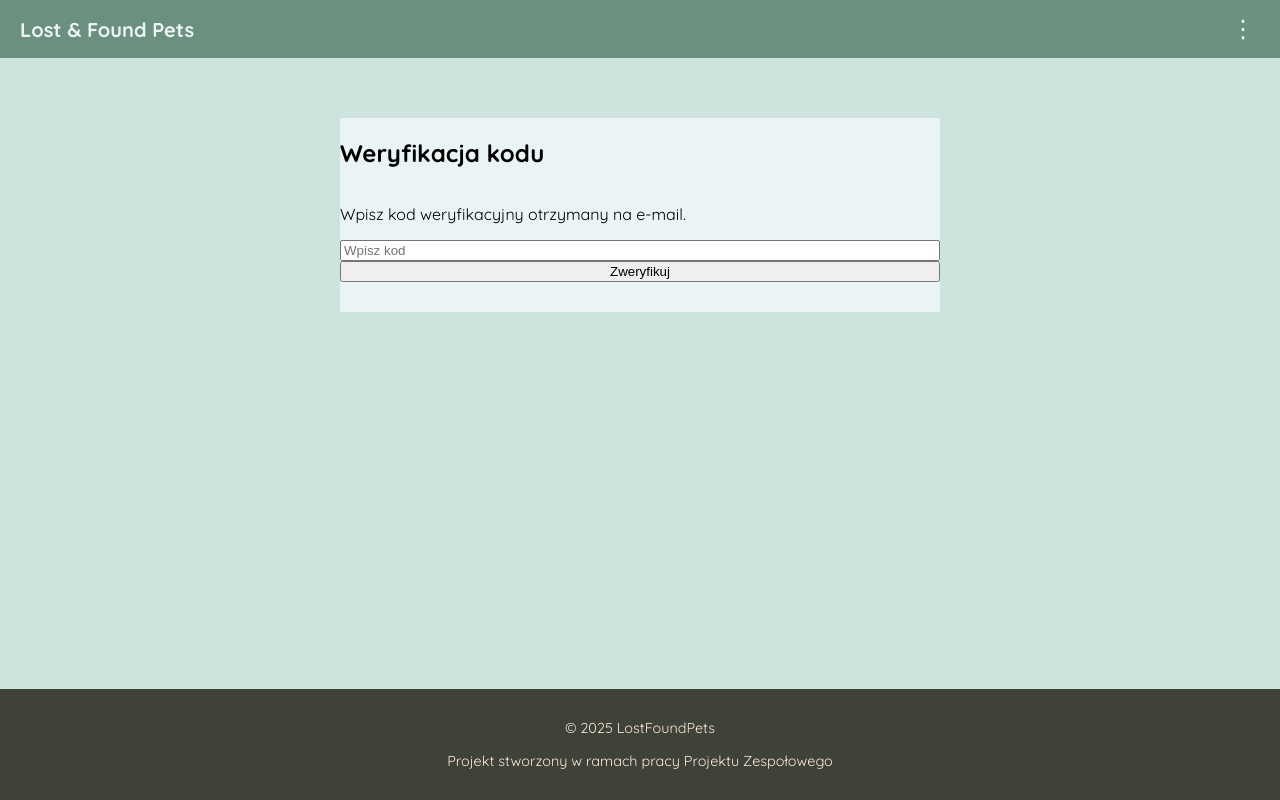
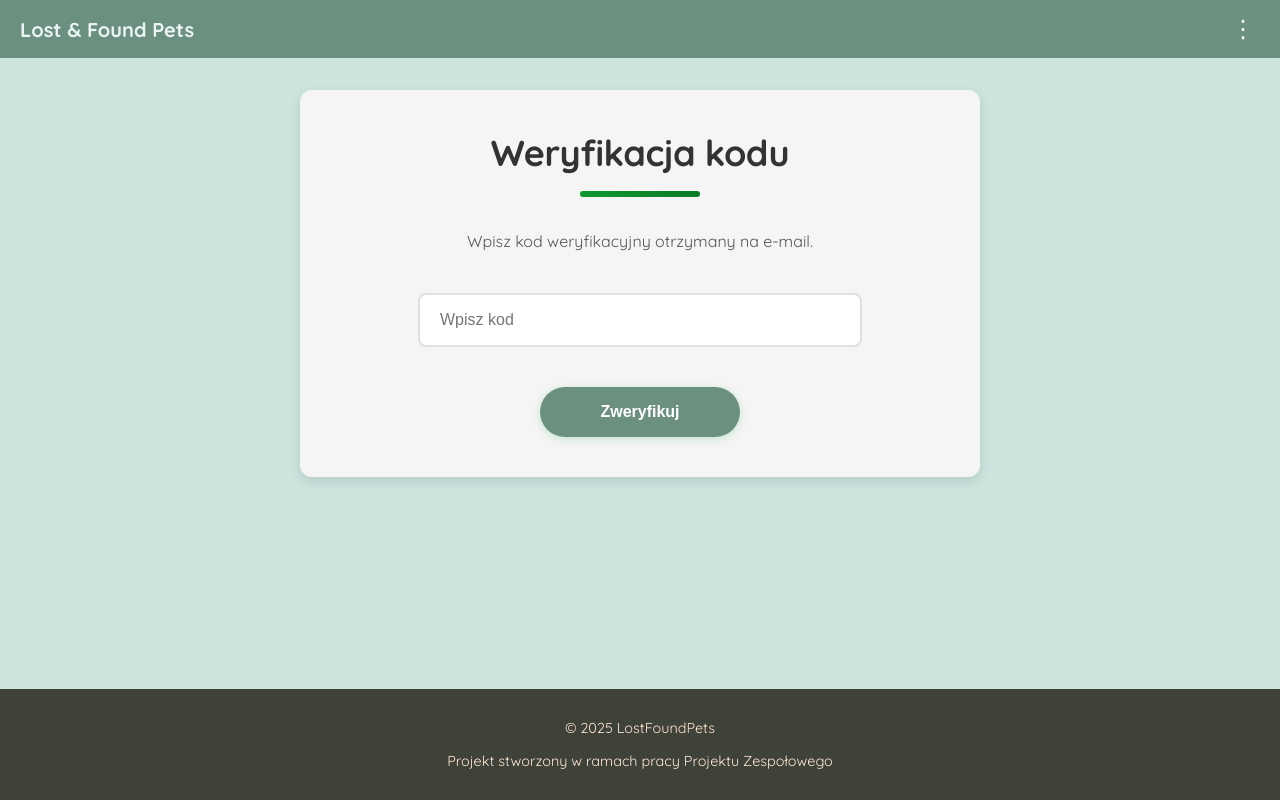
Before and after one commit to szybec31/Lost_Found_Pets, a React (Create React App) app in the folder frontend/frontend/: page /confirm-code in a window 1280 px wide. Built offline with nearby package versions, Linux system fonts and the light colour scheme.

Commit message:
poprawa front kod weryfikacji - koniec

```diff
--- a/frontend/frontend/src/components/login/ConfirmCode.jsx
+++ b/frontend/frontend/src/components/login/ConfirmCode.jsx
@@ -35,10 +35,17 @@ const ConfirmCode = () => {
   };
 
   return (
-    <div className="container">
-      <h2>Weryfikacja kodu</h2>
-      <p>Wpisz kod weryfikacyjny otrzymany na e-mail.</p>
+    <div className="verify-container">
+      <div className="verify-header">
+        <div className="text">Weryfikacja kodu</div>
+        <div className="underline"></div>
+      </div>
 
+      <div className="verification-info">
+        Wpisz kod weryfikacyjny otrzymany na e-mail.
+      </div>
+
+      <div className="verify-input">
         <input
           type="text"
           maxLength="10"
@@ -46,9 +53,13 @@ const ConfirmCode = () => {
           value={code}
           onChange={(e) => setCode(e.target.value)}
         />
-      <button onClick={handleVerify}>Zweryfikuj</button>
+      </div>
 
-      {error && <p style={{ color: 'red' }}>{error}</p>}
+      <button className="verify-button" onClick={handleVerify}>
+        Zweryfikuj
+      </button>
+
+      {error && <div className="verify-error">{error}</div>}
     </div>
   );
 };
```
Lines whose indentation alone changed are shown as unchanged.
